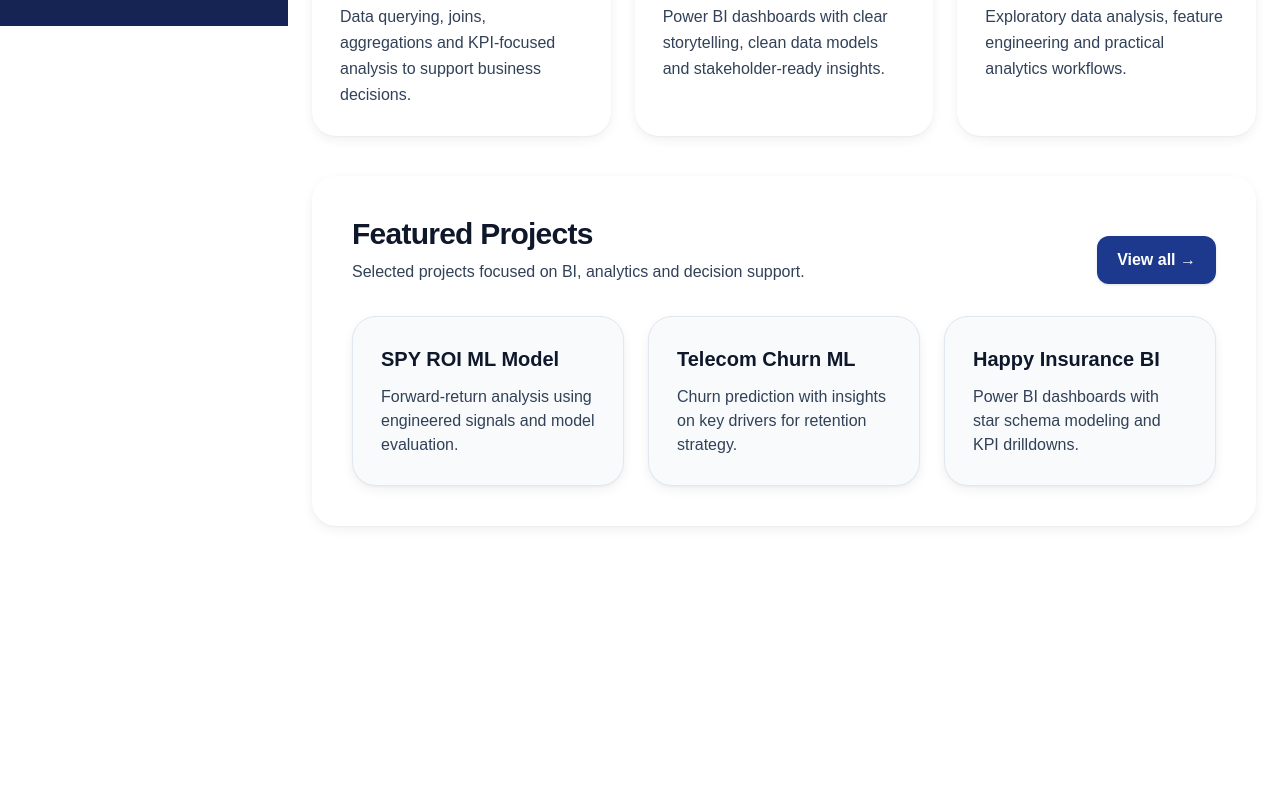
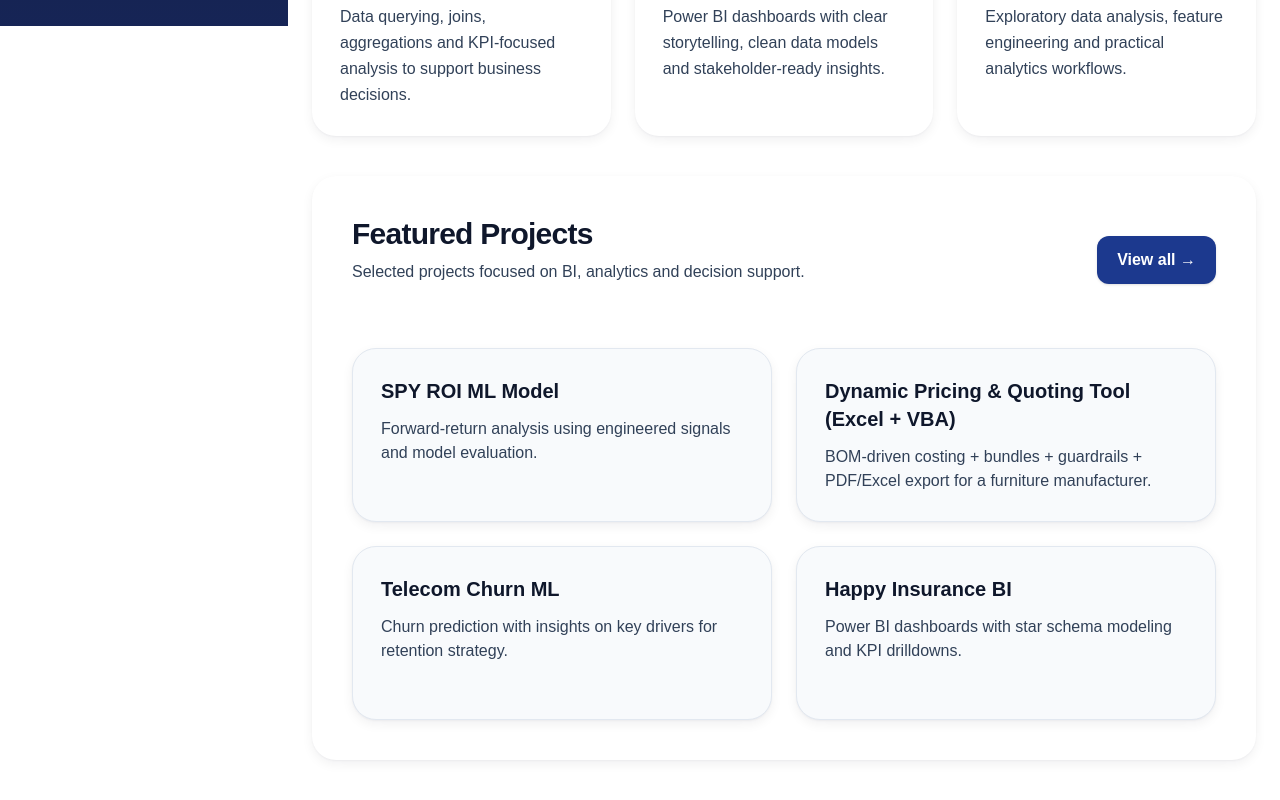
Before and after one commit to hernaninv/hernan-portfolio, a Next.js app: page / in a window 1280 px wide. Shown: the part 774-1574 px from the top of the page. Before the commit the page ends 1348 px from the top, so only its background shows below. Built offline with nearby package versions, Linux system fonts and the light colour scheme.

Commit message:
Upload New Pricelist Portfolio and Update Cards

```diff
--- a/app/page.tsx
+++ b/app/page.tsx
@@ -106,28 +106,52 @@ export default function Home() {
           </Link>
         </div>
 
-        <div className="mt-8 grid gap-6 lg:grid-cols-3">
-          <div className="rounded-3xl border border-slate-200 bg-slate-50 p-7 shadow-card shadow-card-hover">
+        <div className="mt-8 flex justify-center">
+          <div className="mt-8 grid w-full auto-rows-fr gap-6 md:grid-cols-2">
+            <Link
+              href="/portfolio"
+              className="flex h-full flex-col rounded-3xl border border-slate-200 bg-slate-50 p-7 shadow-card shadow-card-hover focus:outline-none focus:ring-2 focus:ring-blue-300"
+            >
               <h3 className="text-xl font-semibold text-slate-900">SPY ROI ML Model</h3>
               <p className="mt-3 text-base text-slate-700">
                 Forward-return analysis using engineered signals and model evaluation.
               </p>
-          </div>
+            </Link>
 
-          <div className="rounded-3xl border border-slate-200 bg-slate-50 p-7 shadow-card shadow-card-hover">
+            <Link
+              href="/portfolio"
+              className="flex h-full flex-col rounded-3xl border border-slate-200 bg-slate-50 p-7 shadow-card shadow-card-hover focus:outline-none focus:ring-2 focus:ring-blue-300"
+            >
+              <h3 className="text-xl font-semibold text-slate-900">
+                Dynamic Pricing &amp; Quoting Tool (Excel + VBA)
+              </h3>
+              <p className="mt-3 text-base text-slate-700">
+                BOM-driven costing + bundles + guardrails + PDF/Excel export for a furniture manufacturer.
+              </p>
+            </Link>
+
+            <Link
+              href="/portfolio"
+              className="flex h-full flex-col rounded-3xl border border-slate-200 bg-slate-50 p-7 shadow-card shadow-card-hover focus:outline-none focus:ring-2 focus:ring-blue-300"
+            >
               <h3 className="text-xl font-semibold text-slate-900">Telecom Churn ML</h3>
               <p className="mt-3 text-base text-slate-700">
                 Churn prediction with insights on key drivers for retention strategy.
               </p>
-          </div>
+            </Link>
 
-          <div className="rounded-3xl border border-slate-200 bg-slate-50 p-7 shadow-card shadow-card-hover">
+            <Link
+              href="/portfolio"
+              className="flex h-full flex-col rounded-3xl border border-slate-200 bg-slate-50 p-7 shadow-card shadow-card-hover focus:outline-none focus:ring-2 focus:ring-blue-300"
+            >
               <h3 className="text-xl font-semibold text-slate-900">Happy Insurance BI</h3>
               <p className="mt-3 text-base text-slate-700">
                 Power BI dashboards with star schema modeling and KPI drilldowns.
               </p>
+            </Link>
           </div>
         </div>
+
       </section>
     </div>
   );
--- a/app/portfolio/page.tsx
+++ b/app/portfolio/page.tsx
@@ -104,6 +104,19 @@ export default function PortfolioPage() {
         />
 
         <ProjectCard
+          title="Dynamic Pricing & Quoting Tool (Excel + VBA)"
+          objective="BOM-driven costing + bundles + guardrails + PDF/Excel export for a furniture manufacturer."
+          tags={["Advanced Excel", "VBA Code", "Power Query", "Macros"]}
+          bullets={[
+            "Designed a relational model: Parts → Products (BOM) → Bundles → Price List",
+            "Built quote workflow with validations (no decimals, no zero-price, no empty bundles)",
+            "Implemented UI hierarchy (top-level vs child lines) to prevent pricing confusion",
+            "Exported print-ready PDF (1 page wide) + clean Excel (.xlsx values-only)",
+          ]}
+          href="https://github.com/hernaninv/REPLACE_WITH_YOUR_REPO_LINK"
+        />
+
+        <ProjectCard
           title="Telecom Churn ML"
           objective="Predict churn and identify key drivers to support retention strategies."
           tags={["Python", "Pandas", "Scikit-learn"]}
--- a/app/resume/page.tsx
+++ b/app/resume/page.tsx
@@ -4,7 +4,7 @@ const PrimaryButton =
 export default function ResumePage() {
   return (
     <div className="space-y-8">
-      <header className="rounded-3xl bg-white p-10 shadow-sm ring-1 ring-slate-200/60">
+      <header className="rounded-3xl bg-white p-10 ring-1 ring-slate-200/60 shadow-card">
         <h1 className="text-4xl font-semibold tracking-tight text-slate-900">
           Resume
         </h1>
@@ -13,7 +13,7 @@ export default function ResumePage() {
         </p>
       </header>
 
-      <section className="rounded-3xl bg-white p-10 shadow-sm ring-1 ring-slate-200/60">
+      <section className="rounded-3xl bg-white p-10 ring-1 ring-slate-200/60 shadow-card">
         <h2 className="text-2xl font-semibold text-slate-900">Profile</h2>
         <p className="mt-3 text-lg leading-relaxed text-slate-700">
           BI & Data Analyst with a strong analytical background, focused on
```
Lines whose indentation alone changed are shown as unchanged.
